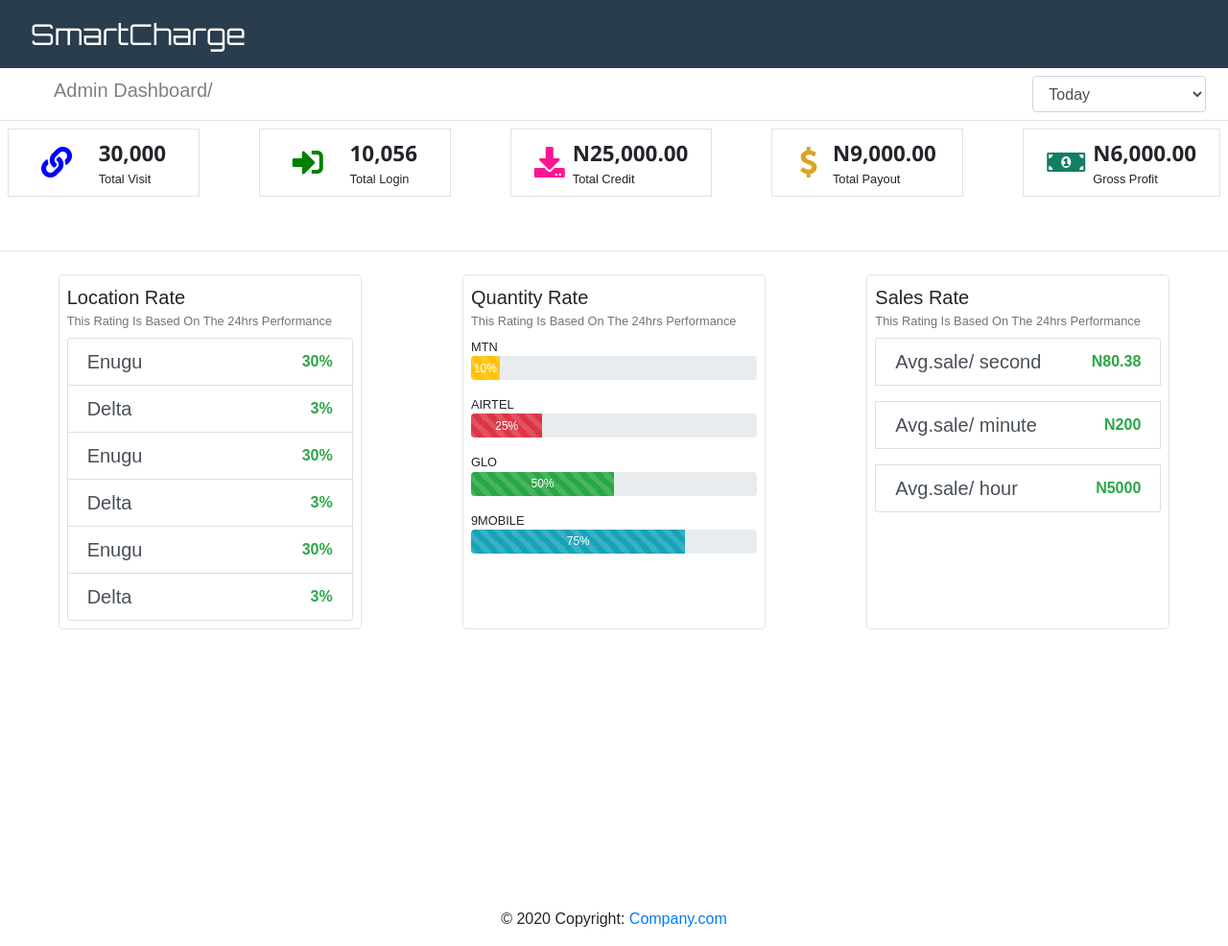
After one commit to CodeTemplar99/SmartCharge, a PHP site: page /Admin.php in a window 1280 px wide. The commit adds this page. Shown: the whole page at 96% size. Run offline with PHP 8.4, Linux system fonts and the light colour scheme.

Commit message:
added admin feature

```diff
--- /dev/null
+++ b/Admin.php
@@ -0,0 +1,169 @@
+<head>
+    <meta charset="UTF-8">
+    <meta name="viewport" content="width=device-width, initial-scale=1.0">
+    <meta http-equiv="X-UA-Compatible" content="ie=edge">
+    <title>SmartCharge</title>
+    <link href="./bootstrap/css/bootstrap.min.css" rel="stylesheet" type="text/css">
+    <link href="https://fonts.googleapis.com/css?family=Orbitron&display=swap" rel="stylesheet">
+    <link href="https://fonts.googleapis.com/css?family=IBM+Plex+Sans&display=swap" rel="stylesheet">
+    <link href="https://fonts.googleapis.com/css?family=Exo+2&display=swap" rel="stylesheet">
+    <link href="https://fonts.googleapis.com/css?family=Oxanium&display=swap" rel="stylesheet">
+    <link href="./icons/css/fontawesome-all.min.css" rel="stylesheet">
+    <link href="./Css/styled.css" rel="stylesheet" type="text/css">
+    <script defer src="./js/jquery-3.4.1.min.js" type="text/javascript"></script>
+    <script defer src="./js/spine.js" type="text/javascript"></script>
+</head>
+
+<body>
+
+    <div class="container-fluid p-0 m-0 fixed-top">
+        <nav class="navbar navbar-expand-lg navbar-light header d-flex flex-wrap justify-content-between">
+            <a class="navbar-brand" href="./index.html">
+                <p class="lead ml-md-3 brand-name my-0">SmartCharge</p>
+            </a>
+        </nav>
+
+<div class="jumbotron d-flex justify-content-md-between bg-white p-2 indicator-con m-0 rounded-0 border-bottom">
+    <p class="lead m-0 ml-lg-5 text-black-50">Admin Dashboard/</p>
+     <div class="form-group col-lg-2 m-0">
+      <select id="inputState" class="form-control">
+        <option selected>Today</option>
+        <option>Yesterday</option>
+        <option>This Week</option>
+        <option>This Month</option>
+      </select>
+    </div>
+</div>
+<div class="jumbotron bg-white container-fluid p-0 m-0 rounded-0">
+ <div class="d-flex justify-content-between p-2 flex-wrap flex-row">
+  <div class="jumbotron bg-white border rounded-0 py-2 px-4 dash-tab d-flex justify-content-lg-around align-items-md-center">
+  <i class="fa fa-link fa-2x mr-2"></i> <div> <p class="lead mb-0 figures">30,000</p>
+  <span class="text-capitalize small">total Visit</span>
+  </div>
+ </div>
+ <div class="jumbotron bg-white border rounded-0 py-2 px-4 dash-tab d-flex justify-content-lg-around align-items-md-center">
+ <i class="fa fa-sign-in-alt fa-2x mr-2"></i> <div> <p class="lead mb-0 figures">10,056</p>
+  <span class="text-capitalize small">total login</span>
+  </div>
+ </div>
+ <div class="jumbotron bg-white border rounded-0 py-2 px-4 dash-tab d-flex justify-content-lg-around align-items-md-center">
+ <i class="fa fa-download fa-2x mr-2"></i> <div> <p class="lead mb-0 figures">N25,000.00</p>
+  <span class="text-capitalize small">total Credit</span>
+  </div>
+ </div>
+ <div class="jumbotron bg-white border rounded-0 py-2 px-4 dash-tab d-flex justify-content-lg-around align-items-md-center">
+ <i class="fa fa-dollar-sign fa-2x mr-2"></i> <div> <p class="lead mb-0 figures">N9,000.00</p>
+  <span class="text-capitalize small">total Payout</span>
+  </div>
+ </div>
+ <div class="jumbotron bg-white border rounded-0 py-2 px-4 dash-tab d-flex justify-content-lg-around align-items-md-center">
+ <i class="fa fa-money-bill-alt fa-2x mr-2"></i> <div> <p class="lead mb-0 figures">N6,000.00</p>
+  <span class="text-capitalize small">Gross Profit</span>
+  </div>
+ </div>
+</div>
+<hr>
+ <div class="row d-flex justify-content-around p-2 m-0">
+  <div class="jumbotron bg-white border p-2 mx-5 col-lg-3 bigger-tabs">
+  <p class="lead text-capitalize mb-0">Location Rate</p>
+  <p class="small text-capitalize text-muted mb-2">this rating is based on the 24hrs performance</p>
+
+  <div class="list-group">
+  <a href="#" class="list-group-item list-group-item-action ">
+    <div class="d-flex w-100 justify-content-between">
+      <h5 class="m-0">Enugu</h5>
+      <span class="text-success font-weight-bold">30%</span>
+    </div>
+  </a>
+   <a href="#" class="list-group-item list-group-item-action ">
+    <div class="d-flex w-100 justify-content-between">
+      <h5 class="m-0">Delta</h5>
+      <span class="text-success font-weight-bold">3%</span>
+    </div>
+  </a>
+   <a href="#" class="list-group-item list-group-item-action ">
+    <div class="d-flex w-100 justify-content-between">
+      <h5 class="m-0">Enugu</h5>
+      <span class="text-success font-weight-bold">30%</span>
+    </div>
+  </a>
+   <a href="#" class="list-group-item list-group-item-action ">
+    <div class="d-flex w-100 justify-content-between">
+      <h5 class="m-0">Delta</h5>
+      <span class="text-success font-weight-bold">3%</span>
+    </div>
+  </a>
+   <a href="#" class="list-group-item list-group-item-action ">
+    <div class="d-flex w-100 justify-content-between">
+      <h5 class="m-0">Enugu</h5>
+      <span class="text-success font-weight-bold">30%</span>
+    </div>
+  </a>
+   <a href="#" class="list-group-item list-group-item-action ">
+    <div class="d-flex w-100 justify-content-between">
+      <h5 class="m-0">Delta</h5>
+      <span class="text-success font-weight-bold">3%</span>
+    </div>
+  </a>
+
+</div>
+  </div>
+  <div class="jumbotron bg-white border p-2 mx-5 col-lg-3 bigger-tabs">
+
+  <p class="lead text-capitalize mb-0">Quantity Rate</p>
+  <p class="small text-capitalize text-muted mb-2">this rating is based on the 24hrs performance</p>
+
+<p class="small m-0">MTN</p>
+<div class="progress mb-3" style="height:25px">
+  <div class="progress-bar progress-bar-striped progress-bar-animated bg-warning" role="progressbar" style="width: 10%" aria-valuenow="10" aria-valuemin="0" aria-valuemax="100">10%</div>
+</div>
+<p class="small m-0">AIRTEL</p>
+<div class="progress mb-3" style="height:25px">
+  <div class="progress-bar progress-bar-striped progress-bar-animated bg-danger" role="progressbar" style="width: 25%" aria-valuenow="25" aria-valuemin="0" aria-valuemax="100">25%</div>
+</div>
+<p class="small m-0">GLO</p>
+<div class="progress mb-3" style="height:25px">
+  <div class="progress-bar progress-bar-striped progress-bar-animated bg-success" role="progressbar" style="width: 50%" aria-valuenow="50" aria-valuemin="0" aria-valuemax="100">50%</div>
+</div>
+<p class="small m-0">9MOBILE</p>
+<div class="progress mb-3" style="height:25px">
+  <div class="progress-bar progress-bar-striped progress-bar-animated bg-info" role="progressbar" style="width: 75%" aria-valuenow="75" aria-valuemin="0" aria-valuemax="100">75%</div>
+</div>
+  </div>
+
+  <div class="jumbotron bg-white border p-2 mx-5 col-lg-3 bigger-tabs">
+
+
+  <p class="lead text-capitalize mb-0">Sales Rate</p>
+  <p class="small text-capitalize text-muted mb-2">this rating is based on the 24hrs performance</p>
+  <div class="list-group">
+  <a href="#" class="list-group-item list-group-item-action mb-3">
+    <div class="d-flex w-100 justify-content-between">
+      <h5 class="m-0">Avg.sale/ second</h5>
+      <span class="text-success font-weight-bold">N80.38</span>
+    </div>
+  </a>
+   <a href="#" class="list-group-item list-group-item-action mb-3">
+    <div class="d-flex w-100 justify-content-between">
+      <h5 class="m-0">Avg.sale/ minute</h5>
+      <span class="text-success font-weight-bold">N200</span>
+    </div>
+  </a>
+   <a href="#" class="list-group-item list-group-item-action mb-3">
+    <div class="d-flex w-100 justify-content-between">
+      <h5 class="m-0">Avg.sale/ hour</h5>
+      <span class="text-success font-weight-bold">N5000</span>
+    </div>
+  </a>
+</div>
+  </div>
+ </div>
+
+ <div class="footer-copyright text-center py-3 fixed-bottom">© 2020 Copyright:
+    <a href="#"> Company.com</a>
+ </div>
+</div>
+
+
+<script defer src="./js/spine.js"></script>
+</body>
--- a/Css/styled.css
+++ b/Css/styled.css
@@ -209,7 +209,47 @@ height: 50vh;
 
 
 
+/* admin */
 
+.dash-tab{
+min-width: 200px !important;
+word-wrap: break-word;
+}
+
+.fa-link{
+    color: blue;
+}
+.fa-sign-in-alt{
+    color: green;
+}
+.fa-download{
+    color:deeppink;
+}
+
+.fa-dollar-sign{
+    color: goldenrod;
+}
+
+.fa-money-bill-alt{
+    color: #137e63;
+}
+
+.figures{
+    font-weight: bold;
+    font-family: 'Segoe UI', Tahoma, Geneva, Verdana, sans-serif;
+    font-size: 140%;
+}
+
+.bigger-tabs{
+    overflow-y: auto;
+    max-height: 50vh;
+}
+
+.drop-btn{
+background-color: dimgray !important;
+}
+
+/* admin */
 
 
 
```
Also changed, not shown: log_admin.php (added, +50 -0 lines).
